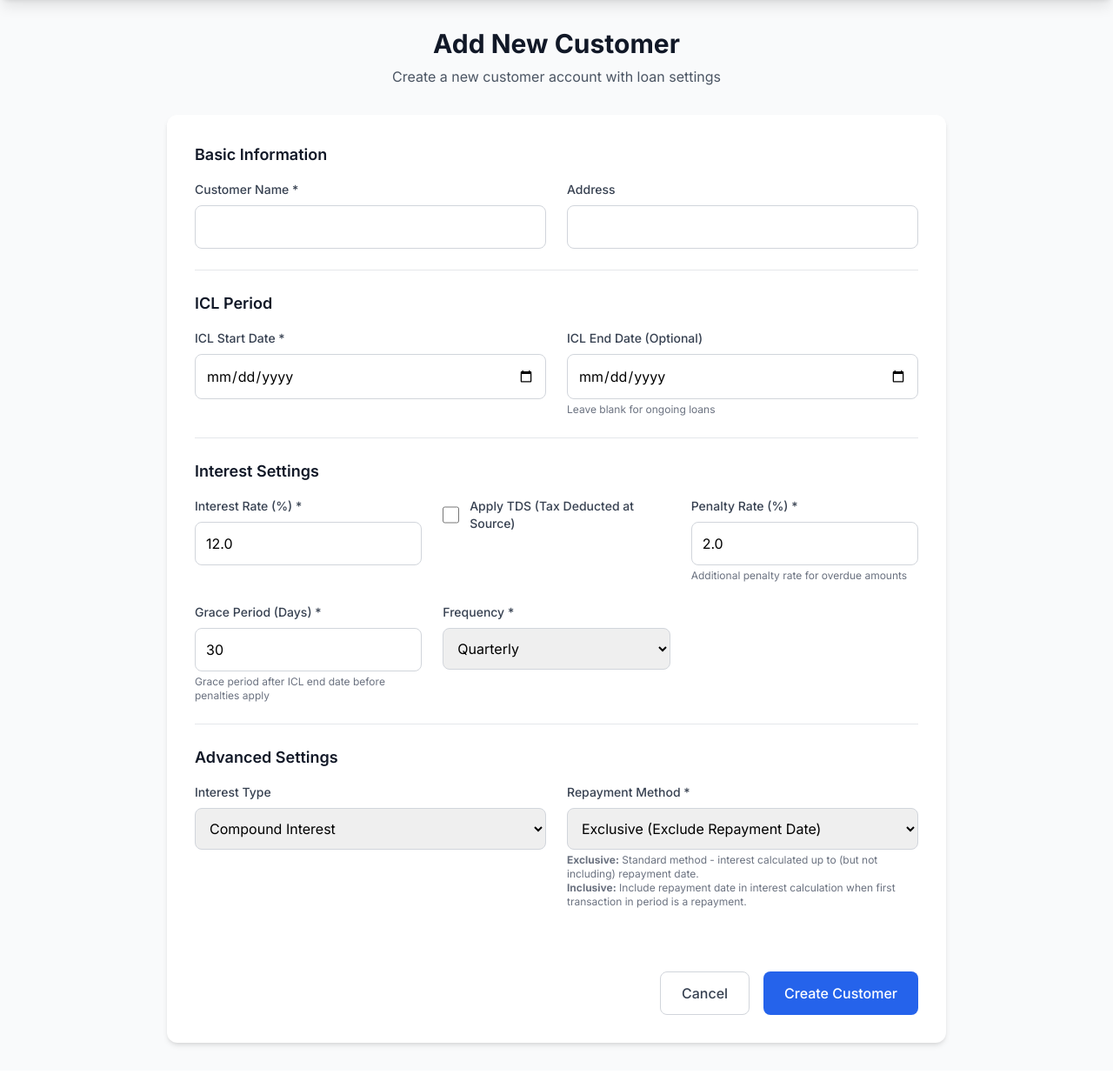
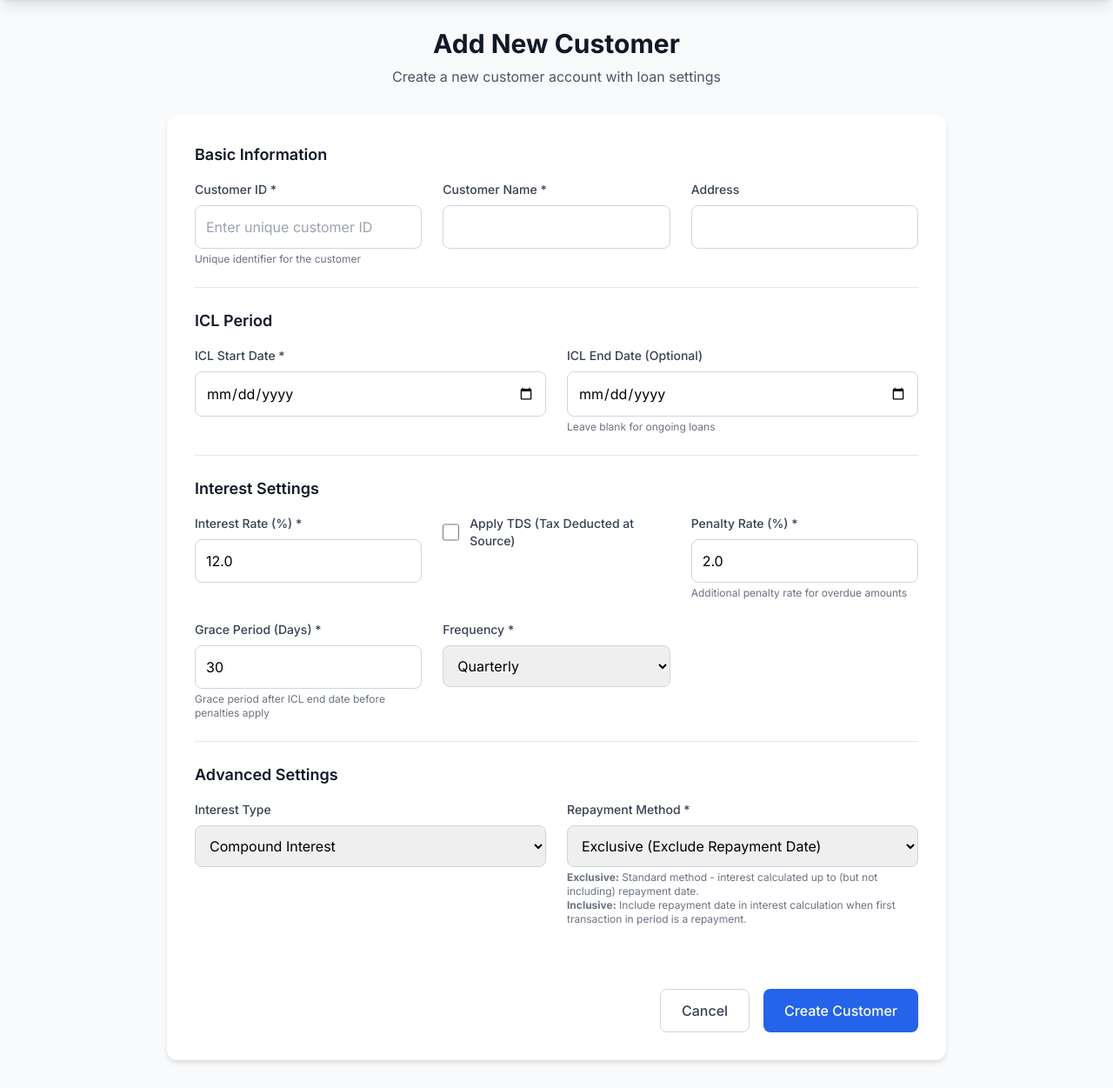
Before and after one commit to Ashmit12092000/ICL_Ledger, a Flask app: page /add_customer in a window 1280 px wide. Shown: the part 65-1316 px from the top of the page at 87% size. Before the commit the page ends 1269 px from the top, so only its background shows below. Run offline with Flask 3, Linux system fonts and the light colour scheme; the visitor is signed in with stand-in values (Sample User, id 1); some libraries are stand-ins or nearby versions.

Commit message:
Update add_customer.html

```diff
--- a/templates/add_customer.html
+++ b/templates/add_customer.html
@@ -15,14 +15,19 @@
                 <!-- Basic Information -->
                 <div class="border-b border-gray-200 pb-6">
                     <h2 class="text-lg font-semibold text-gray-900 mb-4">Basic Information</h2>
-                    <div class="grid grid-cols-1 md:grid-cols-2 gap-6">
+                    <div class="grid grid-cols-1 md:grid-cols-3 gap-6">
+                        <div>
+                            <label for="customer_id" class="block text-sm font-medium text-gray-700 mb-2">Customer ID *</label>
+                            <input type="text" name="customer_id" id="customer_id" value="{{ form_data.customer_id if form_data else '' }}" class="w-full p-3 border border-gray-300 rounded-lg focus:ring-2 focus:ring-blue-500 focus:border-transparent transition-all" required placeholder="Enter unique customer ID">
+                            <p class="text-xs text-gray-500 mt-1">Unique identifier for the customer</p>
+                        </div>
                         <div>
                             <label for="name" class="block text-sm font-medium text-gray-700 mb-2">Customer Name *</label>
-                            <input type="text" name="name" id="name" class="w-full p-3 border border-gray-300 rounded-lg focus:ring-2 focus:ring-blue-500 focus:border-transparent transition-all" required>
+                            <input type="text" name="name" id="name" value="{{ form_data.name if form_data else '' }}" class="w-full p-3 border border-gray-300 rounded-lg focus:ring-2 focus:ring-blue-500 focus:border-transparent transition-all" required>
                         </div>
                         <div>
                             <label for="address" class="block text-sm font-medium text-gray-700 mb-2">Address</label>
-                            <input type="text" name="address" id="address" class="w-full p-3 border border-gray-300 rounded-lg focus:ring-2 focus:ring-blue-500 focus:border-transparent transition-all">
+                            <input type="text" name="address" id="address" value="{{ form_data.address if form_data else '' }}" class="w-full p-3 border border-gray-300 rounded-lg focus:ring-2 focus:ring-blue-500 focus:border-transparent transition-all">
                         </div>
                     </div>
                 </div>
```
